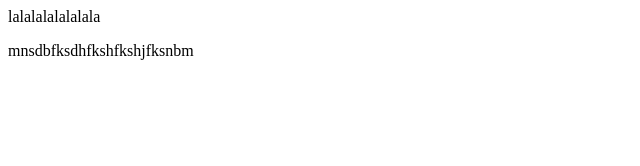
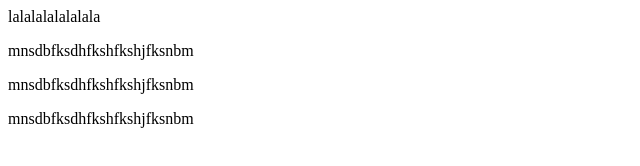
Before and after one commit to renevoi/GitFolder, a plain HTML site: page index.html in a window 1280 px wide. Shown: the whole page, without its empty margins (0-640 px from the left). Drawn offline with Linux system fonts and the light colour scheme.

Commit message:
add three paragraph

```diff
--- a/index.html
+++ b/index.html
@@ -6,6 +6,12 @@
     <p>
         mnsdbfksdhfkshfkshjfksnbm
     </p>
+    <p>
+        mnsdbfksdhfkshfkshjfksnbm
+    </p>
+    <p>
+        mnsdbfksdhfkshfkshjfksnbm
+    </p>
 </body>
 
 </html>
```
